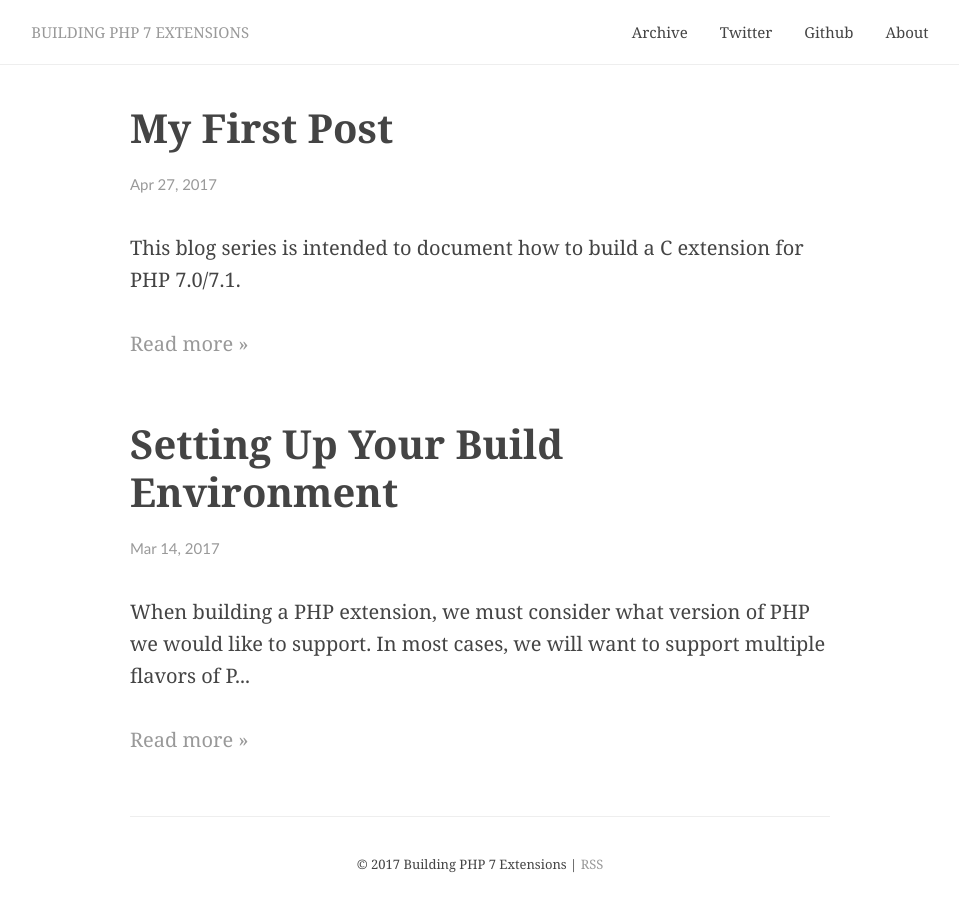
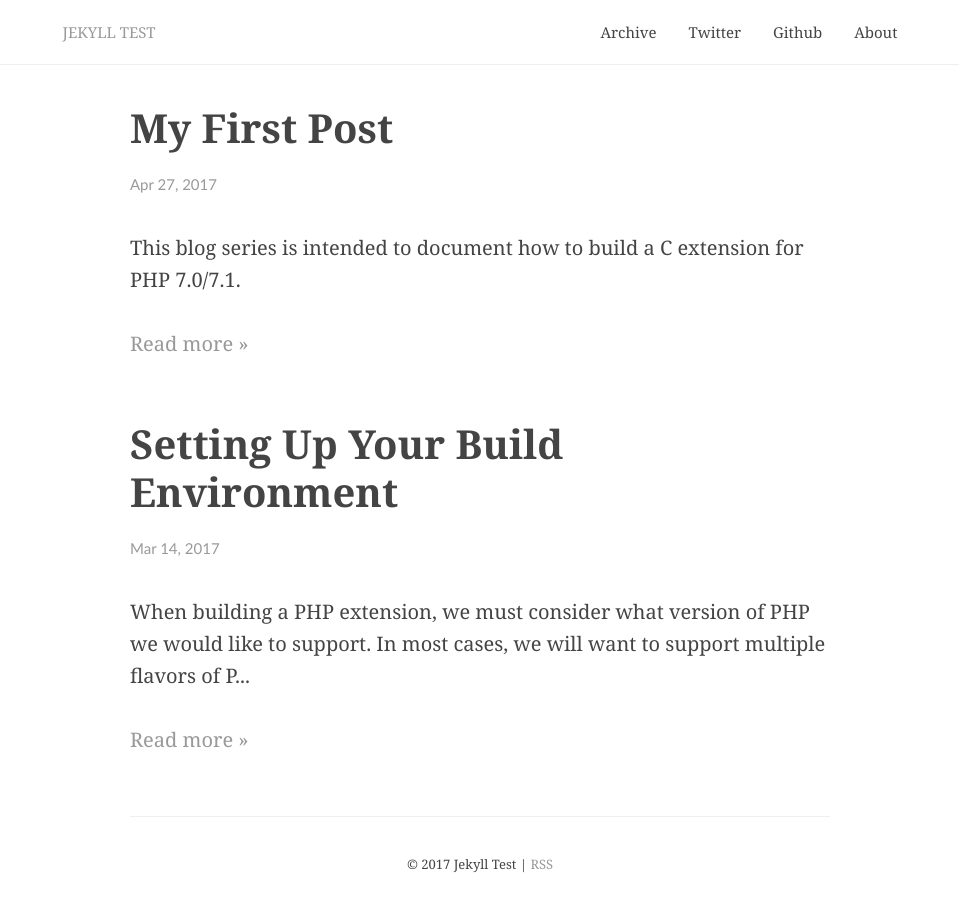
Before and after one commit to chingor13/jekyll-gcp, a Jekyll site: the page built from index.html, in a window 1280 px wide. Shown: the whole page, without its empty margins (160-1119 px from the left). Built offline with Jekyll 4.4.1, drawn with Linux system fonts in a browser that asks for light colours.

Commit message:
Fix cname and configs

```diff
--- a/_config.yml
+++ b/_config.yml
@@ -1,21 +1,27 @@
 # Site configuration
 
-domain: "http://php.chingr.com"
+domain: "http://jekyll.chingr.com"
 baseurl: "" # the subpath of your site, e.g. /blog/
-url: "http://php.chingr.com/" # the base hostname & protocol for your site
+url: "http://jekyll.chingr.com/" # the base hostname & protocol for your site
 permalink: /:title/
 basecss: /css/main.css
 # Theme specific configuration
 author: chingor
-title: Building PHP 7 Extensions
+title: Jekyll Test
 description: >
-  This blog will document the process of building a PHP 7 extension in C.
+  This blog will document the process of building a Jeykll Site on Google Cloud Platform
 
 # Contact and social media links
 twitter_username: chingor
 github_username: chingor13
 
-exclude: ['node_modules', 'gulpfile.js', 'package.json']
+exclude:
+  - node_modules
+  - gulpfile.js
+  - package.json
+  - Gemfile
+  - Gemfile.lock
+  - cloudbuild.yaml
 
 kramdown:
   input: GFM
@@ -35,4 +41,4 @@
       type: posts
     values:
       layout: post
-      categories: php php7 extensions
+      categories: gcp jekyll
--- a/cloudbuild.yaml
+++ b/cloudbuild.yaml
@@ -2,4 +2,4 @@
 - name: 'gcr.io/$PROJECT_ID/jekyll'
   args: ['build', '--destination', '/workspace/_site']
 - name: 'gcr.io/cloud-builders/gsutil'
-  args: ['-m', '-h', 'Cache-Control:public, max-age=300', 'rsync', '-d', '/workspace/_site/', 'gs://jekyll-test/']
+  args: ['-m', '-h', 'Cache-Control:public, max-age=300', 'rsync', '-r', '-d', '/workspace/_site/', 'gs://jekyll.chingr.com/']
```
Also changed, not shown: 1 other file.
